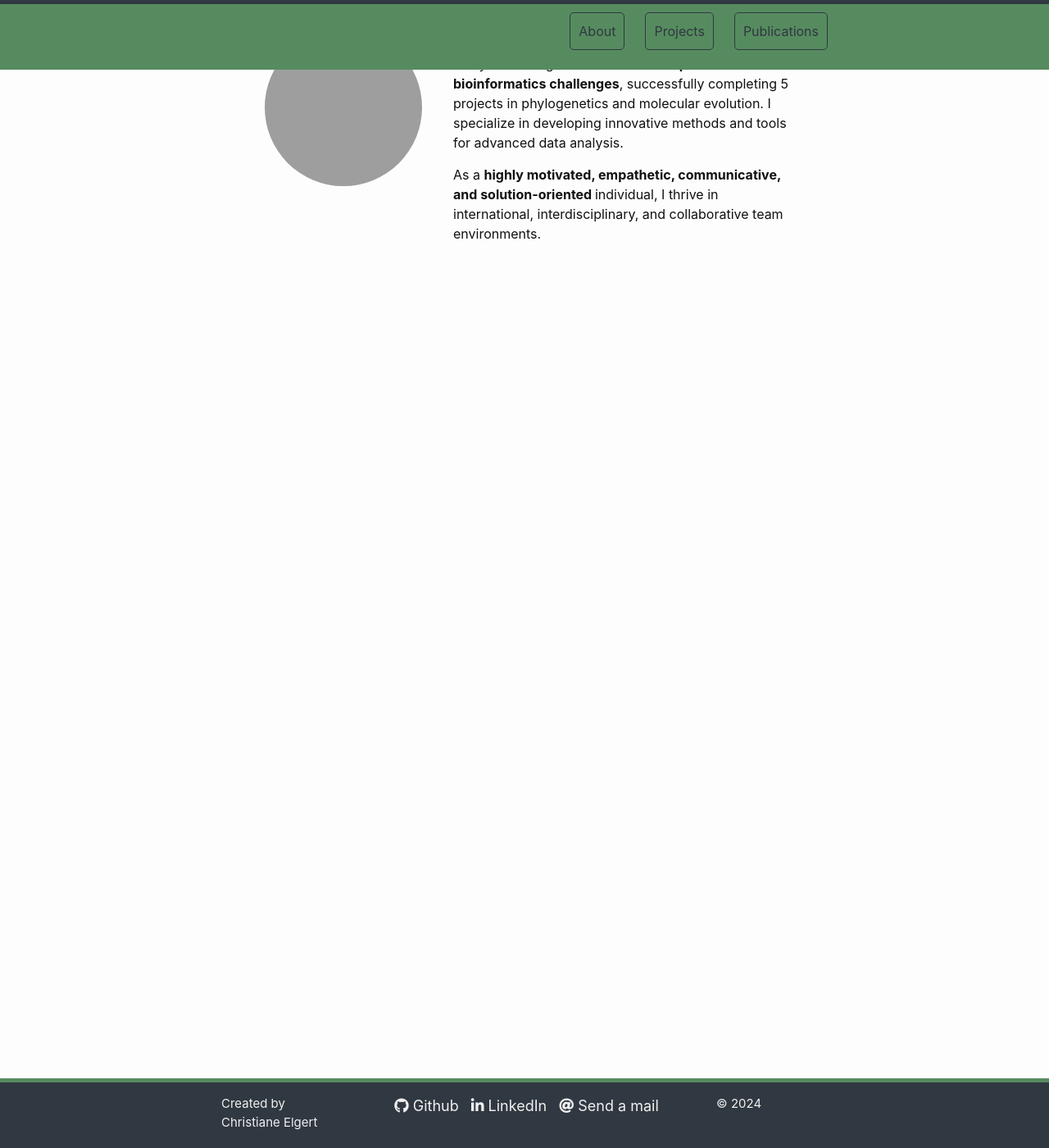
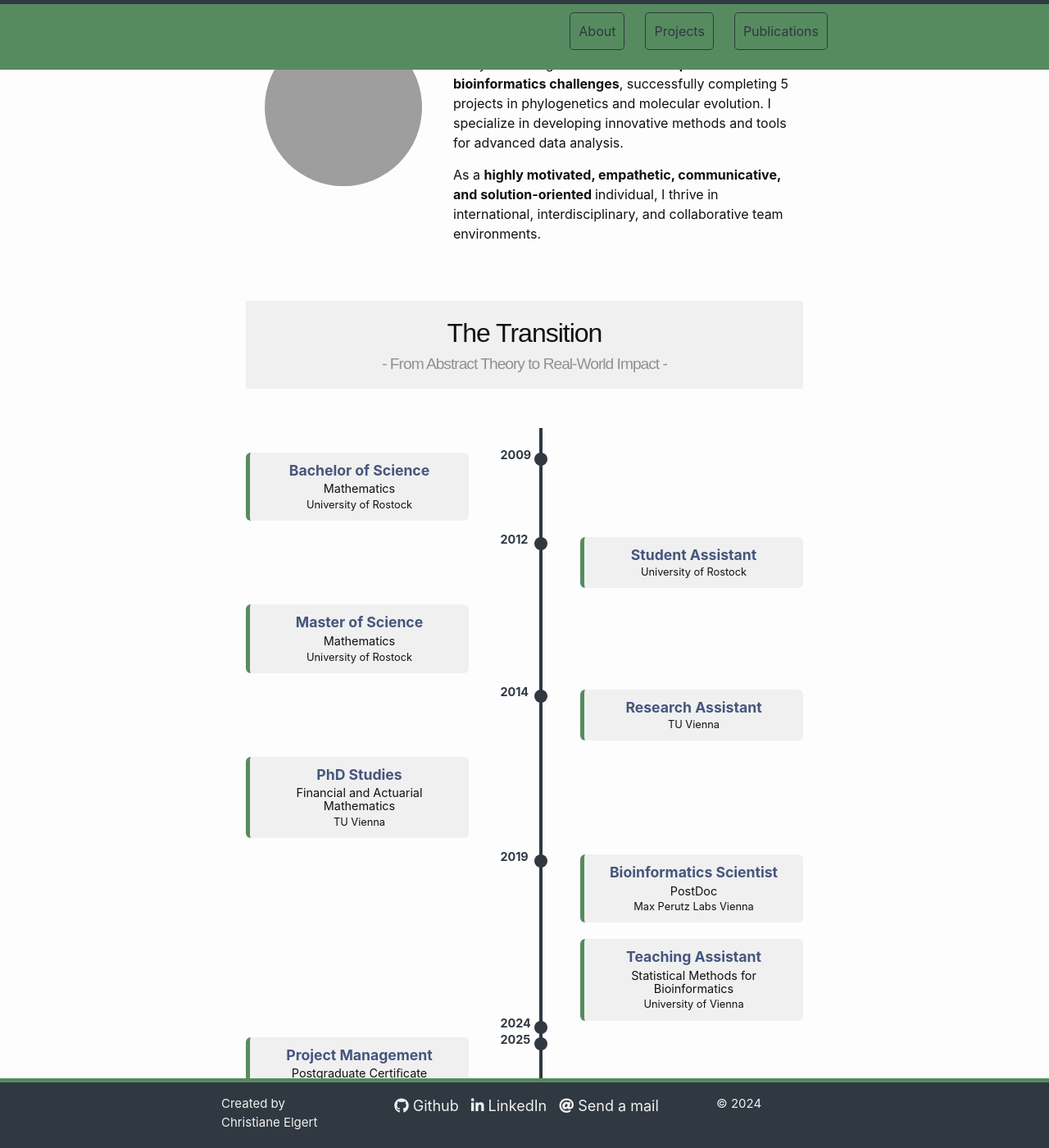
Before and after one commit to Elli-ellgard/Elli-ellgard.github.io, a Jekyll site: the page built from about/index.html, in a window 1280 px wide and 1400 px high, scrolled down 270 px. Shown: the whole window at 82% size. Built offline with Jekyll 4.4.1, drawn with Linux system fonts in a browser that asks for light colours; nearby versions of some CDN libraries; some of the changed text lies outside the part shown; grey boxes are pictures that could not be loaded.

Commit message:
add timeline

```diff
--- /dev/null
+++ b/_data/timeline.yml
@@ -0,0 +1,59 @@
+- title: "Bachelor of Science"
+  field: "Mathematics"
+  organization: "University of Rostock"
+  start_date: 2009
+  end_date: 2012
+  category: "education"
+
+- title: "Master of Science"
+  field: "Mathematics"
+  organization: "University of Rostock"
+  start_date: 2012
+  end_date: 2014
+  category: "education"
+
+- title: "PhD Studies"
+  field: "Financial and Actuarial Mathematics"
+  organization: "TU Vienna"
+  start_date: 2014
+  end_date: 2019
+  category: "education"
+
+- title: "Project Management"
+  field: "Postgraduate Certiﬁcate"
+  organization: "University of Graz"
+  start_date: 2025
+  end_date: 2025
+  category: "education"
+
+- title: "Student Assistant"
+  organization: "University of Rostock"
+  start_date: 2012
+  end_date: 2013
+  category: "career"
+
+- title: "Research Assistant"
+  organization: "University of Rostock"
+  start_date: 2013
+  end_date: 2014
+  category: "career"
+
+- title: "Research Assistant"
+  organization: "TU Vienna"
+  start_date: 2014
+  end_date: 2019
+  category: "career"
+
+- title: "Bioinformatics  Scientist"
+  field: "PostDoc"
+  organization: "Max Perutz Labs Vienna"
+  start_date: 2019
+  end_date: 2024
+  category: "career"
+
+- title: "Teaching Assistant"
+  field: "Statistical Methods for Bioinformatics"
+  organization: "University of Vienna"
+  start_date: 2019
+  end_date: 2024
+  category: "career"
--- a/_includes/head.html
+++ b/_includes/head.html
@@ -14,11 +14,19 @@
   <meta property="profile:last_name" content="{{ site.lastname }}">
 
   <!-- Dynamically include the CSS file -->
-  {% if include.css_file %}
+  {% if page.css_files %}
+  {% for css in page.css_files %}
+    <link rel="stylesheet" href="{{ '/assets/css/' | append: css | prepend: site.baseurl }}">
+  {% endfor %}
+  {% else %}
+    <link rel="stylesheet" href="{{ '/assets/css/main.css' | prepend: site.baseurl }}">
+  {% endif %}
+
+  <!--{% if include.css_file %}
   <link rel="stylesheet" href="{{ "/assets/css/" | append: include.css_file | prepend: site.baseurl }}">
   {% else %}
   <link rel="stylesheet" href="{{ "/assets/css/main.css" | prepend: site.baseurl }}">
-  {% endif %}
+  {% endif %}-->
 
   <link rel="stylesheet" href="https://use.fontawesome.com/releases/v5.8.2/css/all.css" />
 </head>
--- a/about/index.html
+++ b/about/index.html
@@ -34,19 +37,57 @@ title: About
            </div>
       </div>
     </div>
+    {% assign year_range = "2009,2012,2014,2019,2024,2025" | split: "," %}
 
-      <!--<h4 class="section-header">CV</h4>
-      <div class="about-section">
+    <div class="timeline-section">
+      <h2>The Transition <span>- From Abstract Theory to Real-World Impact -</span></h2>
+      <div class="timeline-wrapper">
+        {% assign toggle = true %}
+        {% assign entries = site.data.timeline %}
 
-        <div class="col" style="--col-width: 35%;">
+        {% for year in year_range %}
+          {% assign year_entries = entries | where: "start_date", year | sort: "category" %}
 
-        </div>
-        <div class="col" style="--col-width: 64%;">
+          <div class="timeline-year-block">
+            <div class="timeline-line">
+              <div class="year-label {% if toggle %}left{% else %}right{% endif %}">{{ year }}</div>
+              <div class="year-dot"></div>
+            </div>
 
-        </div>
+            {% for entry in year_entries %}
+              <div class="timeline-entry {{ entry.category }}">
+                {% if entry.category == "education" %}
+                  <div class="content left">
+                    <p class="title"><strong>{{ entry.title }}</strong></p>
+                    {%  if entry.field %}
+                    <p class="field">{{ entry.field }}</p>
+                    {% endif %}
+                    <p class="organization">{{ entry.organization }}</p>
+                  </div>
+                {% else %}
+                  <div class="content right">
+                    <p class="title"><strong>{{ entry.title }}</strong></p>
+                    {%  if entry.field %}
+                    <p class="field">{{ entry.field }}</p>
+                    {% endif %}
+                    <p class="organization">{{ entry.organization }}</p>
+                  </div>
+                {% endif %}
+              </div>
+            {% endfor %}
+          </div>
 
+          {% assign toggle = toggle | not %}
+        {% endfor %}
 
-    </div>-->
+      </div>
+    </div>
+    <div class="timeline-entry center ">
+      <div class="content center">
+        <p class="title"><strong>Real-World Impact</strong></p>
+        <p class="field">Transition into Industry</p>
+      </div>
+    </div>
 
   </div>
 </div>
--- /dev/null
+++ b/assets/css/timeline.css
@@ -0,0 +1,155 @@
+
+.timeline-section{
+    margin-top: 50px;
+}
+
+.timeline-section h2 {
+    text-align: center;
+    font-size: 2rem;
+    font-weight: normal;
+    margin-bottom: 3rem;
+}
+
+.timeline-section h2 span {
+    display: block;
+    font-size: 1.2rem;
+    color: var(--color-light-grey);
+}
+
+
+.timeline-wrapper {
+    position: relative;
+    padding: 10px 0;
+}
+
+.timeline-wrapper::before {
+    content: '';
+    position: absolute;
+    left: 53%;
+    top: 0;
+    bottom: 0;
+    width: 4px;
+    background: var(--color-gray);
+    transform: translateX(-50%);
+}
+
+.timeline-entry {
+    display: flex;
+    justify-content: space-between;
+    align-items: center;
+    margin-top: 20px;
+    margin-bottom: 0px;
+}
+
+.timeline-year-block {
+    position: relative;
+    margin-bottom: 0px;
+    padding-bottom: 0px;
+}
+
+
+.timeline-entry.education {
+    flex-direction: row;
+}
+
+.timeline-entry.career {
+    flex-direction: row-reverse;
+}
+
+
+
+.timeline-entry .content {
+    width: 40%;
+    box-sizing: border-box;
+    text-align: center;
+    background: var(--color-white);
+    border-left: 5px solid var(--color-green);
+    padding: 12px 15px;
+    border-radius: 6px;
+}
+
+
+ .year-dot {
+  width: 16px;
+  height: 16px;
+  background-color: var(--color-gray);
+  border-radius: 50%;
+  position: absolute;
+  left: 53%;
+  transform: translateX(-50%);
+  z-index: 2;
+  top: 0;
+}
+
+.year-label {
+  margin-bottom: 5px;
+  position: absolute;
+  top: -8px;
+  font-weight: bold;
+  color: var(--color-gray);
+  font-size: 0.9rem;
+}
+
+.year-label.left {
+  left: calc(53% - 50px);
+  text-align: right;
+}
+
+.year-label.right {
+  left: calc(50% + 50px);
+  text-align: left;
+}
+
+.content p {
+  margin: 0;
+}
+
+.content .title{
+    color: var(--color-blue);
+    font-size: 1.1rem;
+    padding: 0px;
+    margin: 0px;
+    line-height: 1.1;
+}
+
+.content .field{
+    font-size: 0.9rem;
+    padding: 0px;
+    padding-top: 5px;
+    margin: 0px;
+    line-height: 1.1;
+}
+
+.content .organization{
+    font-size: 0.8rem;
+    padding: 0px;
+    padding-top: 5px;
+    margin: 0px;
+    line-height: 1.1;
+}
+
+
+.timeline-entry.center {
+    display: flex;
+    justify-content: center;
+    margin-top: 40px;
+    }
+
+.timeline-entry.center .content.center {
+  width: 40%;
+  max-width: 300px;
+  text-align: center;
+  border-left: none;
+  padding: 12px 20px;
+  border-radius: 8px;
+  box-shadow: 0 2px 6px rgba(0,0,0,0.1);
+  position: relative;
+}
+
+.timeline-entry.center .title{
+    color: var(--color-green);
+}
+
+.home{
+    margin-bottom: 40px;
+}
```
Also changed, not shown: other parts of about/index.html (+4 -1 lines), assets/css/main.css (line endings or trailing spaces).
